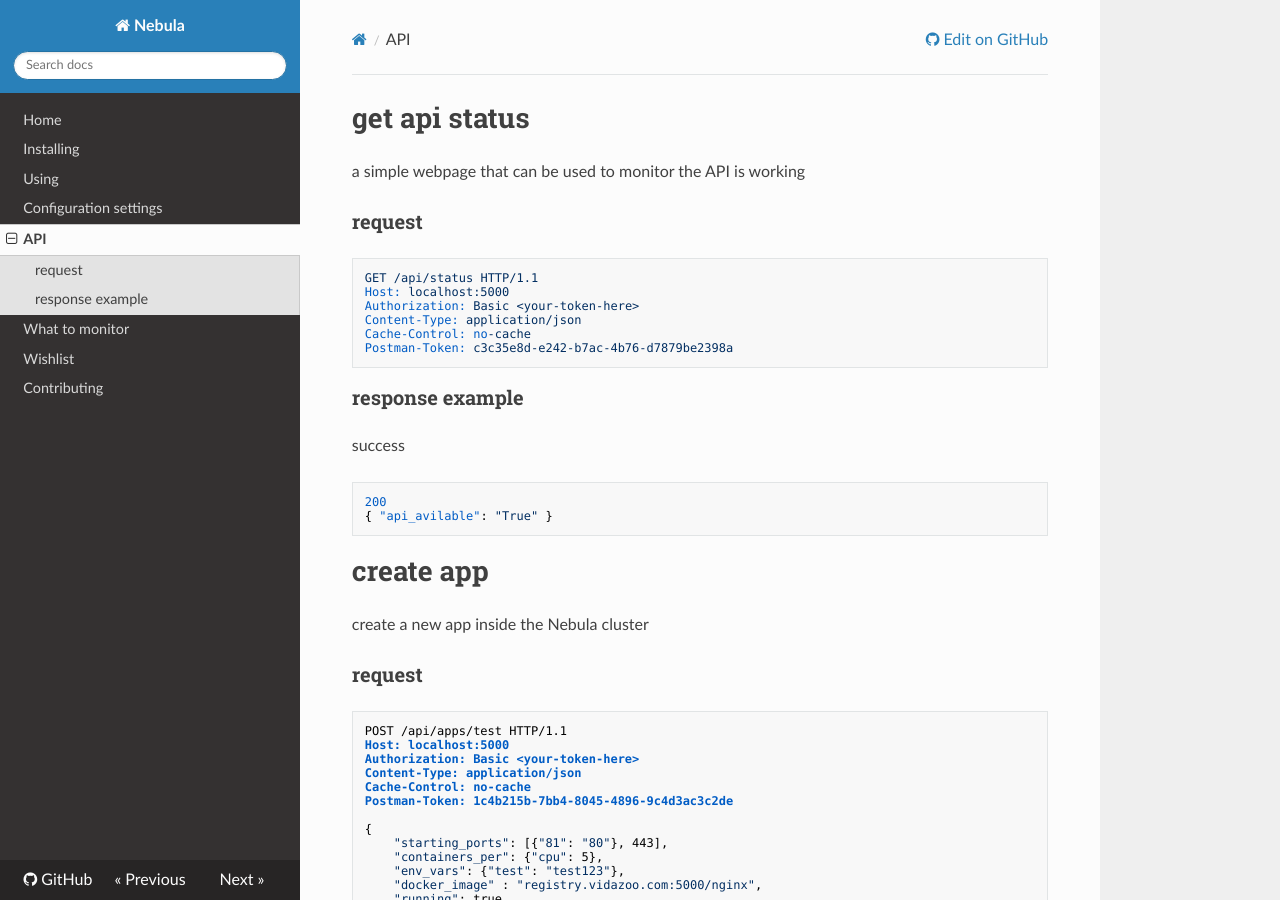
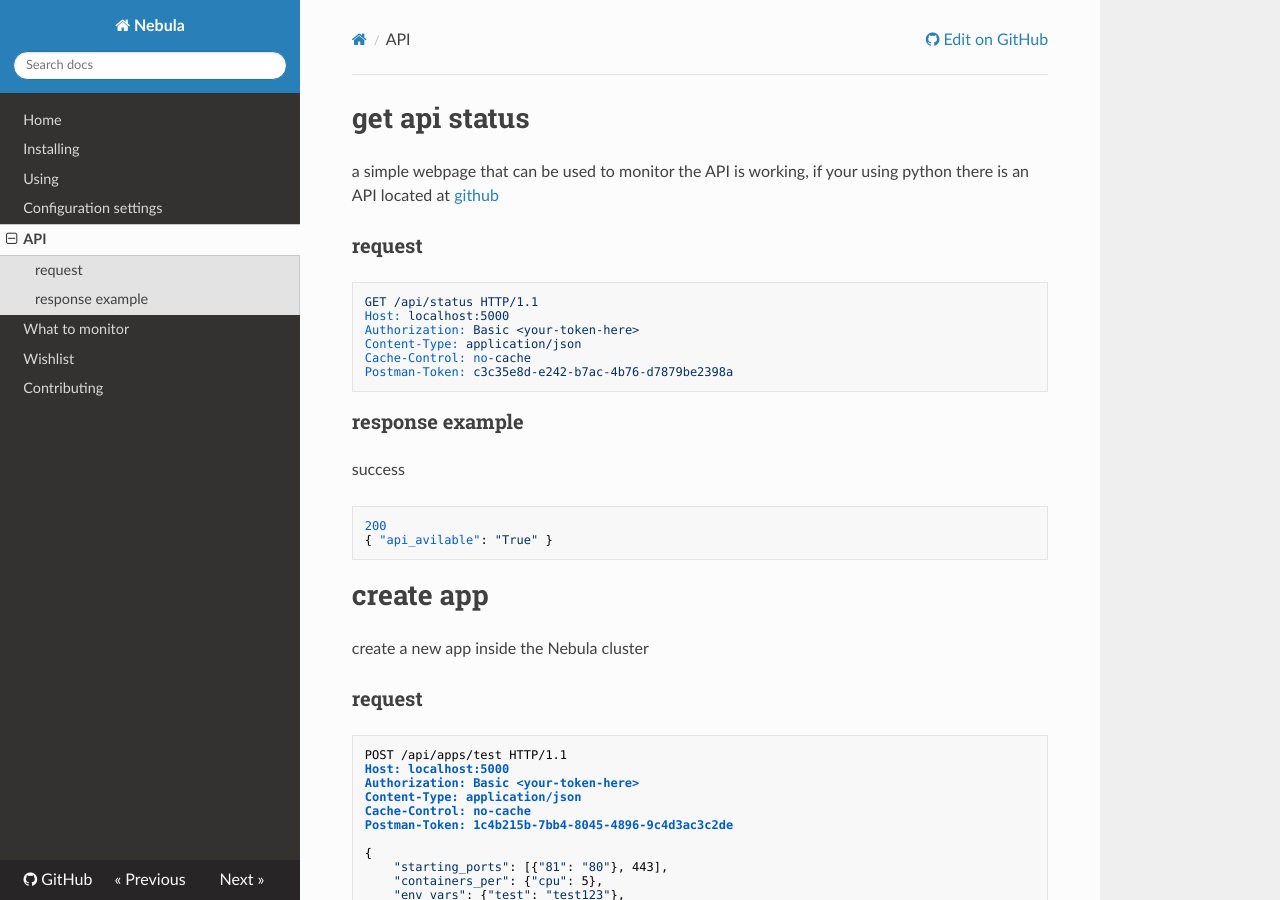
Before and after one commit to nebula-orchestrator/docs, an MkDocs documentation site: the page built from docs/api.md, in a window 1280 px wide and 900 px high. Built offline with MkDocs 1.6.1, drawn with Linux system fonts in a browser that asks for light colours; nearby versions of some CDN libraries; old or Windows-style settings are respelled for this version of MkDocs.

Commit message:
there is now a python sdkg

````diff
--- a/docs/api.md
+++ b/docs/api.md
@@ -1,5 +1,5 @@
 # get api status
-a simple webpage that can be used to monitor the API is working
+a simple webpage that can be used to monitor the API is working, if your using python there is an API located at [github](https://github.com/nebula-orchestrator/nebula-python-sdk)
 ### request
 ```
 GET /api/status HTTP/1.1
````
Also changed, not shown: docs/wishlist.md (+0 -1 lines).
